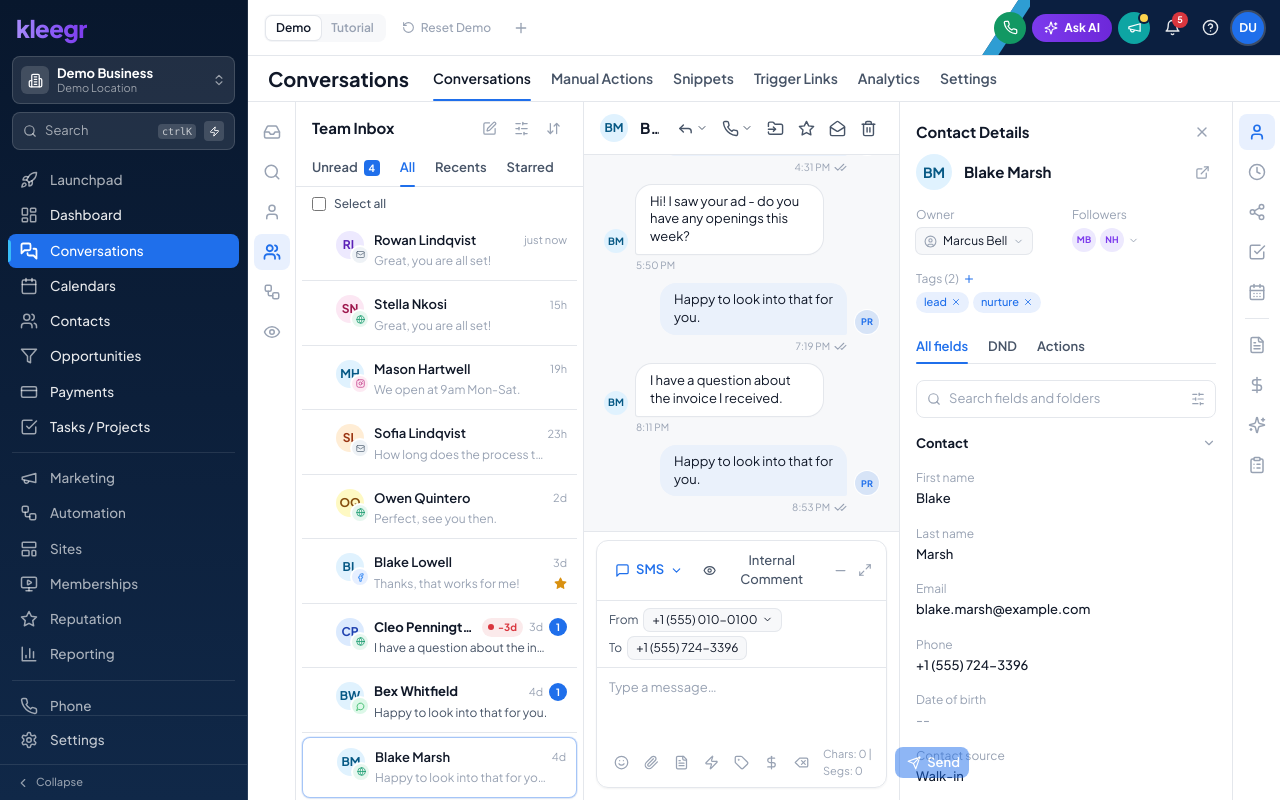
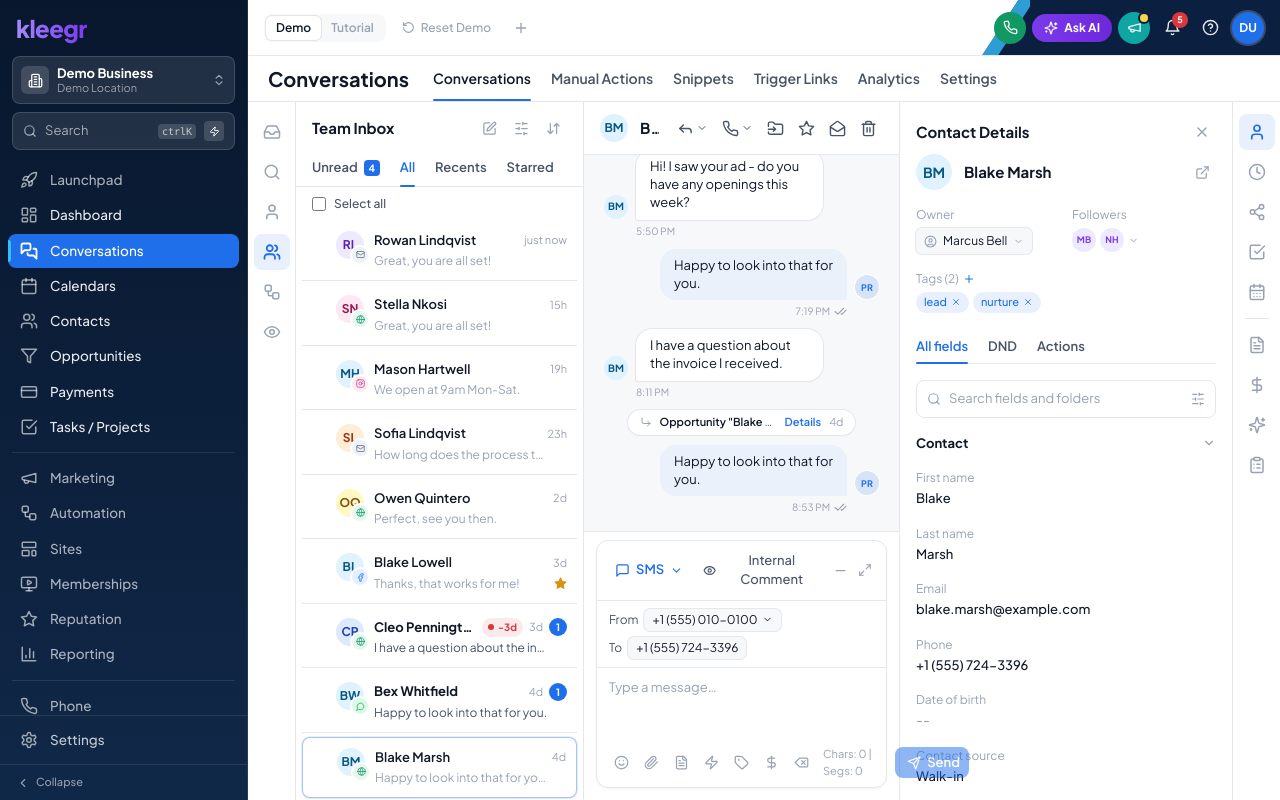
Before and after one commit to kleegr/kleegr-ghl-mock, a React (Vite) app: page /conversations in a window 1280 px wide. Built offline with nearby package versions, Linux system fonts and the light colour scheme.

Commit message:
Conversations: interleave call cards + system-event rows in thread; channel dropdown divider/variants

```diff
--- a/src/modules/conversations/components/MessageThread.tsx
+++ b/src/modules/conversations/components/MessageThread.tsx
@@ -1,12 +1,17 @@
 /**
- * MessageThread — center pane: thread header (action icons), day-grouped
- * message bubbles (inbound gray / outbound blue-grey, with avatars + read
- * ticks), and call-completed cards for call-channel threads.
+ * MessageThread — center pane: thread header (action icons) and a day-grouped
+ * stream that interleaves message bubbles, completed-call cards (audio player +
+ * transcript), and inline system-event rows. The stream is derived in-memory
+ * from the seed via `buildThreadItems` (messages + the contact's calls +
+ * opportunity-driven events), so Reset Demo restores it exactly.
  */
-import { Fragment } from 'react';
+import { Fragment, useMemo, useState } from 'react';
 import {
   Reply,
   Phone,
+  PhoneIncoming,
+  PhoneOutgoing,
+  PhoneMissed,
   FolderInput,
   Star,
   MailOpen,
@@ -18,12 +23,15 @@ import {
   Download,
   Check,
   CheckCheck,
+  CornerDownRight,
+  FileText,
 } from 'lucide-react';
 import { Avatar } from '@/components/ui/primitives';
 import { useStore } from '@/store/useStore';
-import { cx, fullName, clockTime, initials } from '@/utils';
-import type { Conversation, Contact, Message } from '@/types';
+import { cx, fullName, clockTime, initials, relativeTime } from '@/utils';
+import type { Conversation, Contact, Call, Message } from '@/types';
 import { CHANNEL_META, threadDayLabel, dayKey } from '../utils';
+import { buildThreadItems, formatCallDuration, type ThreadItem } from '../threadModel';
 
 // --- Thread header ---------------------------------------------------------
 
@@ -101,29 +109,72 @@ function DateSeparator({ label }: { label: string }) {
 function StatusTicks({ status }: { status?: Message['status'] }) {
   if (!status) return null;
   if (status === 'sent') return <Check size={13} className="text-ink-subtle" aria-label="sent" />;
-  if (status === 'read')
-    return <CheckCheck size={13} className="text-brand" aria-label="read" />;
-  if (status === 'failed')
-    return <span className="text-[10px] font-semibold text-bad">failed</span>;
+  if (status === 'read') return <CheckCheck size={13} className="text-brand" aria-label="read" />;
+  if (status === 'failed') return <span className="text-[10px] font-semibold text-bad">failed</span>;
   return <CheckCheck size={13} className="text-ink-subtle" aria-label="delivered" />;
 }
 
-// --- Fake audio player (call card) -----------------------------------------
+// --- Inline system-event row -----------------------------------------------
 
-function CallCard({ duration }: { duration: string }) {
+function SystemEventRow({ title, detail, iso }: { title: string; detail?: string; iso: string }) {
   const pushToast = useStore((s) => s.pushToast);
-  const demo = () =>
+  return (
+    <div className="my-2 flex items-center justify-center px-2">
+      <div className="flex max-w-[88%] items-center gap-2 rounded-full bg-surface px-3 py-1 text-[11px] text-ink-muted shadow-sm ring-1 ring-line">
+        <CornerDownRight size={12} className="shrink-0 text-ink-subtle" aria-hidden />
+        <span className="min-w-0 truncate">
+          <span className="font-semibold text-ink">{title}</span>
+          {detail && <span className="text-ink-muted"> · {detail}</span>}
+        </span>
+        <button
+          type="button"
+          onClick={() => pushToast({ title: 'Activity detail', description: 'System events are cosmetic in the demo.', variant: 'info' })}
+          className="shrink-0 font-semibold text-brand hover:underline"
+        >
+          Details
+        </button>
+        <span className="shrink-0 text-ink-subtle">{relativeTime(iso)}</span>
+      </div>
+    </div>
+  );
+}
+
+// --- Completed-call card (audio player + transcript) -----------------------
+
+function CallCard({ call, agentName }: { call: Call; agentName: string }) {
+  const pushToast = useStore((s) => s.pushToast);
+  const [showTranscript, setShowTranscript] = useState(false);
+  const isOut = call.direction === 'outbound';
+  const missed = call.direction === 'missed';
+  const DirIcon = missed ? PhoneMissed : isOut ? PhoneOutgoing : PhoneIncoming;
+  const heading = missed ? 'Missed call' : isOut ? 'Outbound call' : 'Inbound call';
+  const duration = formatCallDuration(call.durationSec);
+  const playDemo = () =>
     pushToast({ title: 'Call playback', description: 'Recordings are cosmetic in the demo.', variant: 'info' });
+
+  const onTranscript = () => {
+    if (call.voicemailTranscript) setShowTranscript((v) => !v);
+    else pushToast({ title: 'View Transcript', description: 'No transcript available for this call (demo).', variant: 'info' });
+  };
+
   return (
+    <div className={cx('flex items-end gap-2', isOut ? 'justify-end' : 'justify-start')}>
+      {!isOut && <Avatar name="Call" size="xs" className="mb-5" />}
+      <div className="flex flex-col items-stretch">
         <div className="w-full max-w-[460px] rounded-2xl bg-surface px-3 py-3 shadow-sm ring-1 ring-line">
           <div className="mb-2 flex items-center gap-1.5 text-[13px] font-semibold text-ink">
-        <Phone size={13} className="text-good" aria-hidden />
-        Call completed
+            <DirIcon size={13} className={missed ? 'text-bad' : 'text-good'} aria-hidden />
+            {heading}
+            {!missed && <span className="text-[11px] font-normal text-ink-subtle">· completed</span>}
           </div>
+
+          {missed ? (
+            <p className="text-[12px] text-ink-muted">No answer · the contact did not pick up.</p>
+          ) : (
             <div className="flex items-center gap-2">
               <button
                 type="button"
-          onClick={demo}
+                onClick={playDemo}
                 className="grid h-8 w-8 shrink-0 place-items-center rounded-full bg-brand text-white"
                 aria-label="Play recording"
               >
@@ -141,42 +192,26 @@ function CallCard({ duration }: { duration: string }) {
               <span className="shrink-0 text-[11px] tabular-nums text-ink-muted">0:00 / {duration}</span>
               <span className="shrink-0 text-[11px] font-medium text-ink-muted">1x</span>
               <Volume2 size={13} className="shrink-0 text-ink-subtle" aria-hidden />
-        <button type="button" onClick={demo} aria-label="Replay"><RotateCcw size={13} className="shrink-0 text-ink-subtle" aria-hidden /></button>
-        <button type="button" onClick={demo} aria-label="Download"><Download size={13} className="shrink-0 text-ink-subtle" aria-hidden /></button>
+              <button type="button" onClick={playDemo} aria-label="Replay"><RotateCcw size={13} className="shrink-0 text-ink-subtle" aria-hidden /></button>
+              <button type="button" onClick={playDemo} aria-label="Download"><Download size={13} className="shrink-0 text-ink-subtle" aria-hidden /></button>
             </div>
+          )}
+
           <button
             type="button"
-        onClick={demo}
-        className="mt-2 text-[12px] font-semibold text-brand hover:underline"
+            onClick={onTranscript}
+            className="mt-2 inline-flex items-center gap-1 text-[12px] font-semibold text-brand hover:underline"
           >
-        View Transcript
+            <FileText size={12} aria-hidden /> View Transcript
           </button>
+          {showTranscript && call.voicemailTranscript && (
+            <p className="mt-2 rounded-lg bg-surface-sunken px-3 py-2 text-[12px] italic text-ink-muted">
+              “{call.voicemailTranscript}”
+            </p>
+          )}
         </div>
-  );
-}
-
-// --- One message -----------------------------------------------------------
-
-function MessageRow({
-  msg,
-  contactName,
-  agentName,
-}: {
-  msg: Message;
-  contactName: string;
-  agentName: string;
-}) {
-  const isOut = msg.direction === 'outbound';
-
-  if (msg.channel === 'call') {
-    return (
-      <div className={cx('flex items-end gap-2', isOut ? 'justify-end' : 'justify-start')}>
-        {!isOut && <Avatar name={contactName} size="xs" className="mb-5" />}
-        <div className="flex flex-col items-stretch">
-          <CallCard duration={isOut ? '0:43' : '1:22'} />
         <div className={cx('mt-1 flex items-center gap-1 text-[10px] text-ink-subtle', isOut ? 'justify-end' : 'justify-start')}>
-            <span>{clockTime(msg.createdAt)}</span>
-            {isOut && <StatusTicks status={msg.status} />}
+          <span>{clockTime(call.createdAt)}</span>
         </div>
       </div>
       {isOut && (
@@ -188,6 +223,10 @@ function MessageRow({
   );
 }
 
+// --- One message bubble ----------------------------------------------------
+
+function MessageRow({ msg, contactName, agentName }: { msg: Message; contactName: string; agentName: string }) {
+  const isOut = msg.direction === 'outbound';
   return (
     <div className={cx('flex items-end gap-2', isOut ? 'justify-end' : 'justify-start')}>
       {!isOut && <Avatar name={contactName} size="xs" className="mb-5" />}
@@ -216,6 +255,14 @@ function MessageRow({
   );
 }
 
+// --- One thread item -------------------------------------------------------
+
+function ThreadItemRow({ item, contactName, agentName }: { item: ThreadItem; contactName: string; agentName: string }) {
+  if (item.kind === 'message') return <MessageRow msg={item.message} contactName={contactName} agentName={agentName} />;
+  if (item.kind === 'call') return <CallCard call={item.call} agentName={agentName} />;
+  return <SystemEventRow title={item.title} detail={item.detail} iso={item.iso} />;
+}
+
 // --- Thread body -----------------------------------------------------------
 
 interface ThreadProps {
@@ -231,13 +278,34 @@ export function MessageThread({ conv, contact, messages, agentName, scrollRef, o
   const contactName = fullName(contact);
   const meta = CHANNEL_META[conv.channel];
 
-  // group messages by calendar day for the separator pills
-  const groups: { key: string; label: string; items: Message[] }[] = [];
-  messages.forEach((m) => {
-    const k = dayKey(m.createdAt);
+  const calls = useStore((s) => s.calls);
+  const opportunities = useStore((s) => s.opportunities);
+  const pipelines = useStore((s) => s.pipelines);
+
+  // Build the interleaved item stream (messages + this contact's calls +
+  // opportunity-driven system events), derived from the in-memory store.
+  const items = useMemo(() => {
+    const stageName = new Map<string, string>();
+    pipelines.forEach((p) => p.stages.forEach((st) => stageName.set(st.id, st.name)));
+    const contactCalls = calls.filter((c) => c.contactId === contact.id);
+    const contactOpps = opportunities.filter((o) => o.contactId === contact.id);
+    return buildThreadItems({
+      conv,
+      contact,
+      messages,
+      calls: contactCalls,
+      opportunities: contactOpps,
+      stageNameOf: (opp) => stageName.get(opp.stageId),
+    });
+  }, [conv, contact, messages, calls, opportunities, pipelines]);
+
+  // Group items by calendar day for the separator pills.
+  const groups: { key: string; label: string; items: ThreadItem[] }[] = [];
+  items.forEach((it) => {
+    const k = dayKey(it.iso);
     const last = groups[groups.length - 1];
-    if (last && last.key === k) last.items.push(m);
-    else groups.push({ key: k, label: threadDayLabel(m.createdAt), items: [m] });
+    if (last && last.key === k) last.items.push(it);
+    else groups.push({ key: k, label: threadDayLabel(it.iso), items: [it] });
   });
 
   return (
@@ -248,7 +316,7 @@ export function MessageThread({ conv, contact, messages, agentName, scrollRef, o
         data-tour="conversations.thread"
         className="min-h-0 flex-1 overflow-y-auto bg-surface-sunken px-5 py-4"
       >
-        {messages.length === 0 ? (
+        {items.length === 0 ? (
           <div className="flex h-full flex-col items-center justify-center gap-2 text-ink-subtle">
             <meta.Icon size={28} aria-hidden />
             <p className="text-sm">No messages in this {meta.label} thread yet.</p>
@@ -258,8 +326,8 @@ export function MessageThread({ conv, contact, messages, agentName, scrollRef, o
             <Fragment key={g.key}>
               <DateSeparator label={g.label} />
               <div className="space-y-2.5">
-                {g.items.map((m) => (
-                  <MessageRow key={m.id} msg={m} contactName={contactName} agentName={agentName} />
+                {g.items.map((it) => (
+                  <ThreadItemRow key={it.key} item={it} contactName={contactName} agentName={agentName} />
                 ))}
               </div>
             </Fragment>
```
Also changed, not shown: src/modules/conversations/components/Composer.tsx (+5 -3 lines). Lines whose indentation alone changed are shown as unchanged.
